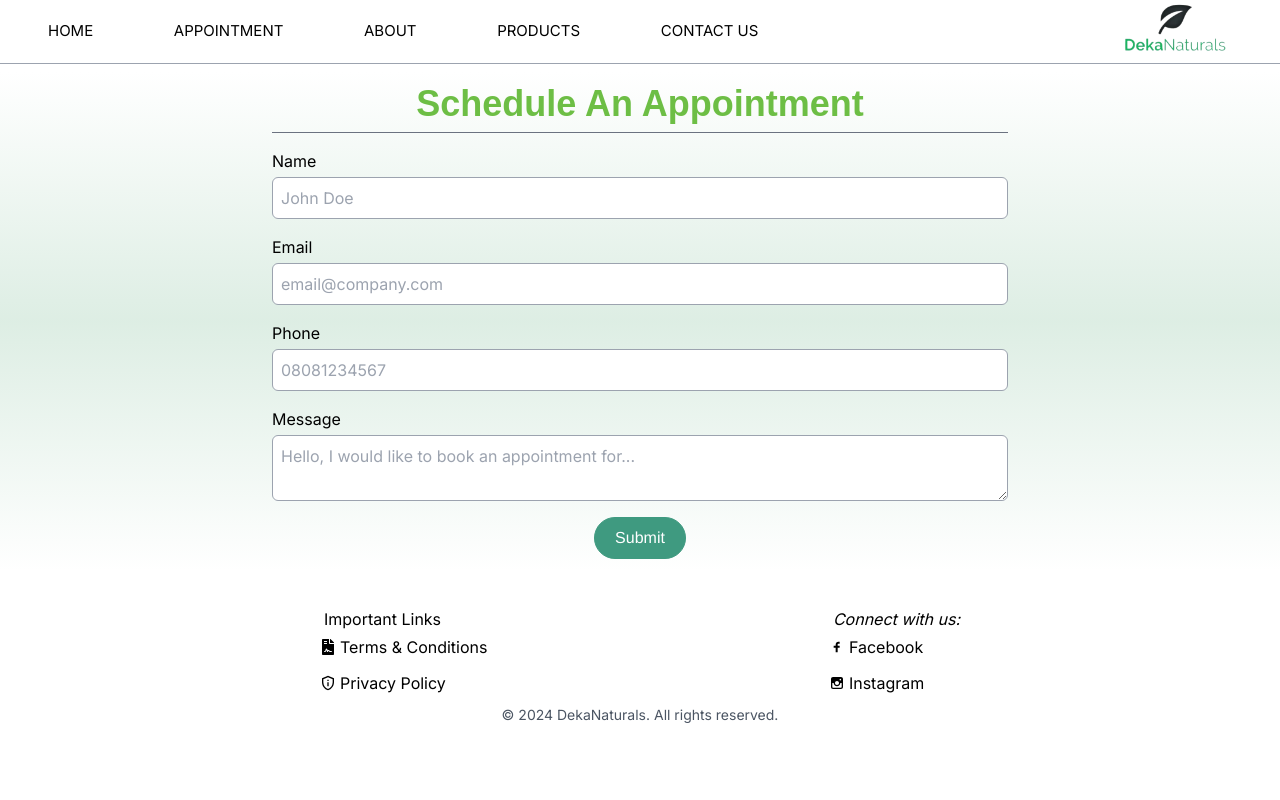
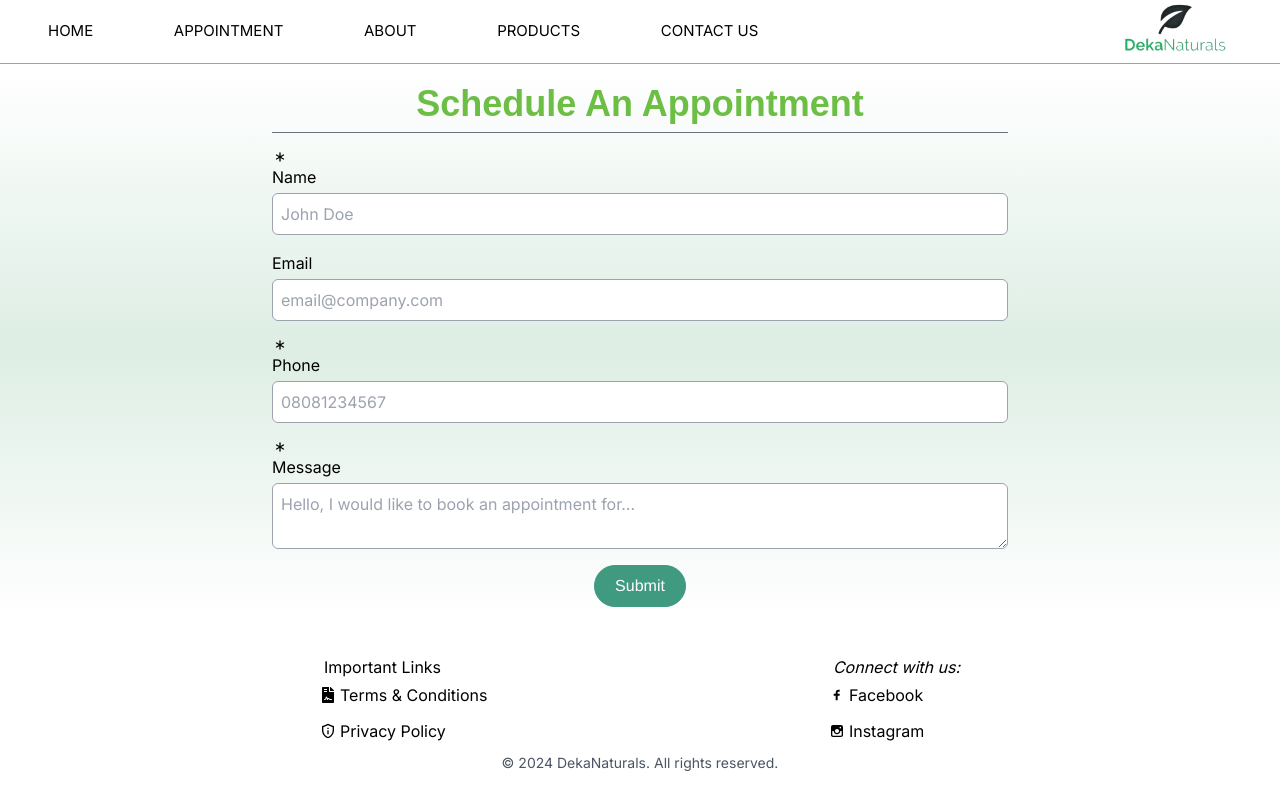
Before and after one commit to somadina6/DekaNaturals-NextJS, a Next.js app: page /appointment in a window 1280 px wide. Built offline with nearby package versions, Linux system fonts and the light colour scheme.

Commit message:
Add required field validation to form inputs

```diff
--- a/src/components/Appointment/Appointment.tsx
+++ b/src/components/Appointment/Appointment.tsx
@@ -1,5 +1,7 @@
 "use client";
 import { useState } from "react";
+import ButtonPrimary from "../Buttons/ButtonPrimary";
+import { LuAsterisk } from "react-icons/lu";
 
 const inputStyle = "border border-gray-400 rounded-md p-2 hover:border-black ";
 
@@ -35,7 +37,9 @@
           Schedule An Appointment
         </h1>
         <div className="flex flex-col">
-          <label htmlFor="name">Name</label>
+          <label htmlFor="name">
+            <LuAsterisk /> Name
+          </label>
           <input
             type="text"
             name="name"
@@ -44,6 +48,7 @@
             placeholder="John Doe"
             value={formData.name}
             onChange={handleChange}
+            required
           />
         </div>
         <div className="flex flex-col">
@@ -59,7 +64,9 @@
           />
         </div>
         <div className="flex flex-col">
-          <label htmlFor="phone">Phone</label>
+          <label htmlFor="phone">
+            <LuAsterisk /> Phone
+          </label>
           <input
             type="tel"
             name="phone"
@@ -69,10 +76,13 @@
             pattern="[0-9]{11}"
             value={formData.phone}
             onChange={handleChange}
+            required
           />
         </div>
         <div className="flex flex-col">
-          <label htmlFor="message">Message</label>
+          <label htmlFor="message">
+            <LuAsterisk /> Message
+          </label>
           <textarea
             name="message"
             id="message"
@@ -80,11 +90,11 @@
             placeholder="Hello, I would like to book an appointment for..."
             value={formData.message}
             onChange={handleChange}
+            required
           />
         </div>
-        <button type="submit" className="button-style block mx-auto">
-          Submit
-        </button>
+
+        <ButtonPrimary>Submit</ButtonPrimary>
       </form>
     </div>
   );
```
